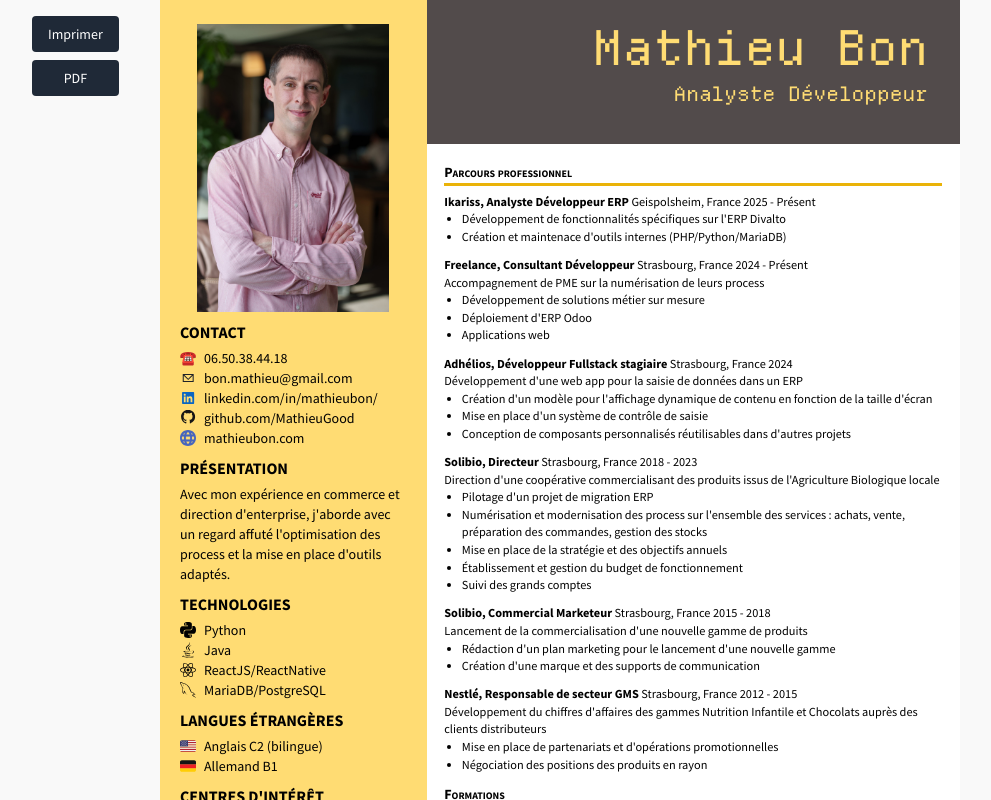
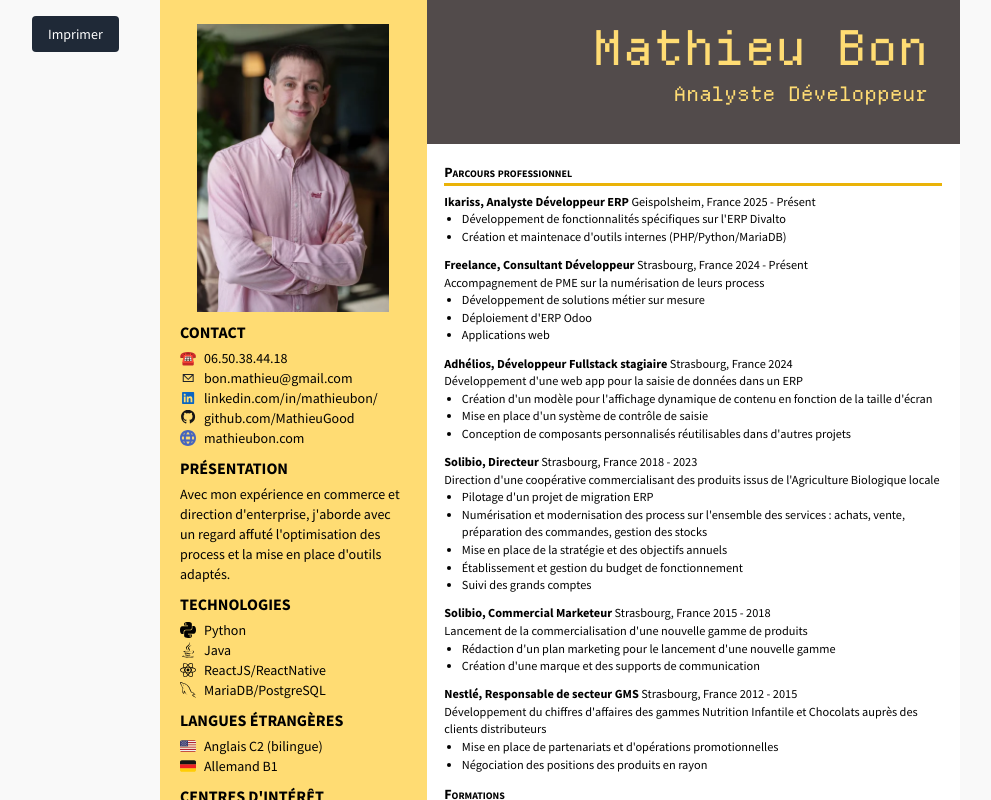
Before and after one commit to MathieuGood/mathieubon-resume, a React (Vite) app: page / in a window 1280 px wide. Shown: the top 800 px of the page, without its empty margins (80-1071 px from the left). Built offline with nearby package versions, Linux system fonts and the light colour scheme.

Commit message:
Updated React and dependencies. Refactored json data into one file. Optimized image size.

```diff
--- a/package.json
+++ b/package.json
@@ -10,8 +10,6 @@
     "preview": "vite preview"
   },
   "dependencies": {
-    "html2pdf.js": "^0.14.0",
-    "pagedjs": "^0.4.3",
     "react": "^19.2.6",
     "react-dom": "^19.2.6"
   },
--- a/src/App.tsx
+++ b/src/App.tsx
@@ -1,37 +1,8 @@
 import Resume from "./components/Resume"
-import html2pdf from "html2pdf.js"
 
 function App() {
 	const handlePrint = () => {
 		window.print()
-	}
-
-	const handleSavePDF = async () => {
-		const resume = document.querySelector(".resume") as HTMLElement | null
-		const content = resume?.querySelector(".content") as HTMLElement | null
-		if (!resume) return
-
-		const previousZoom = content?.style.zoom ?? ""
-		if (content) content.style.zoom = "1"
-
-		const pad = (n: number) => String(n).padStart(2, "0")
-		const today = new Date()
-		const dateStr = `${today.getFullYear()}.${pad(today.getMonth() + 1)}.${pad(today.getDate())}`
-
-		try {
-			await html2pdf()
-				.set({
-					margin: 0,
-					filename: `CV Mathieu Bon ${dateStr}.pdf`,
-					image: { type: "jpeg", quality: 0.98 },
-					html2canvas: { scale: 2, useCORS: true },
-					jsPDF: { unit: "mm", format: "a4", orientation: "portrait" }
-				})
-				.from(resume)
-				.save()
-		} finally {
-			if (content) content.style.zoom = previousZoom
-		}
 	}
 
 	return (
@@ -43,12 +14,6 @@ function App() {
 				>
 					Imprimer
 				</button>
-				<button
-					onClick={handleSavePDF}
-					className="bg-gray-800 text-white text-xs md:text-sm px-4 py-2 rounded hover:bg-gray-700"
-				>
-					PDF
-				</button>
 			</div>
 			<Resume />
 		</div>
--- a/src/data/resume.json
+++ b/src/data/resume.json
@@ -2,7 +2,7 @@
 	"basics": {
 		"name": "Mathieu Bon",
 		"label": "Analyste Développeur",
-		"image": "images/photo-mathieu.jpg",
+		"image": "images/photo-mathieu.webp",
 		"summary": "Avec mon expérience en commerce et direction d'enterprise, j'aborde avec un regard affuté l'optimisation des process et la mise en place d'outils adaptés.",
 		"contact": [
 			{
```
Also changed, not shown: public/images/photo-mathieu.webp (added), 1 other file (tests, documents, lock files or other folders).
